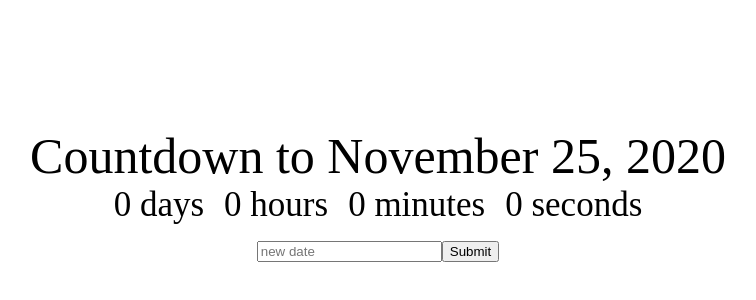
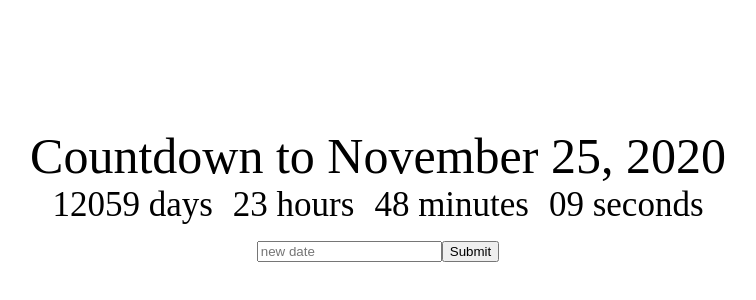
Before and after one commit to sarika296/countdown-champ, a React (Create React App) app: page / in a window 1280 px wide. Shown: the part 126-426 px from the top of the page, without its empty margins (262-1018 px from the left). Built offline with nearby package versions, Linux system fonts and the light colour scheme.

Commit message:
lifecycle method

```diff
--- a/src/Clock.js
+++ b/src/Clock.js
@@ -9,21 +9,38 @@
         seconds:0
     }
 
+    componentWillMount() {
+        this.getTimeUtil(this.props.deadline);
+    }
+
+    componentDidMount() {
+        setInterval(() => this.getTimeUtil(this.props.deadline),1000);
+    }
+
+    leading(num) {
+
+        return num < 10 ? "0" + num : num;
+    }
 
     getTimeUtil(deadline) {
         const time = Date.parse(deadline) - Date.parse(new Date());
         console.log('time',time)
+        const seconds = Math.floor((time/1000)%60);
+        const minutes = Math.floor((time/1000/60)%60);
+        const hours = Math.floor(time/(1000*60*60)%24);
+        const days = Math.floor(time/(1000*60*24));
+        this.setState({ days, hours, minutes, seconds })
+
     }
 
     render() {
-        this.getTimeUtil(this.props.deadline);
         return(
             <div>
                  <div>
-                    <div className='clock-days'>{this.state.days} days</div>
-                    <div className='clock-hours'>{this.state.hours} hours</div>
-                    <div className='clock-minutes'>{this.state.minutes} minutes</div>
-                    <div className='clock-seconds'>{this.state.seconds} seconds</div>
+                    <div className='clock-days'>{this.leading(this.state.days)} days</div>
+                    <div className='clock-hours'>{this.leading(this.state.hours)} hours</div>
+                    <div className='clock-minutes'>{this.leading(this.state.minutes)} minutes</div>
+                    <div className='clock-seconds'>{this.leading(this.state.seconds)} seconds</div>
                 </div>
             </div>
         )
```
